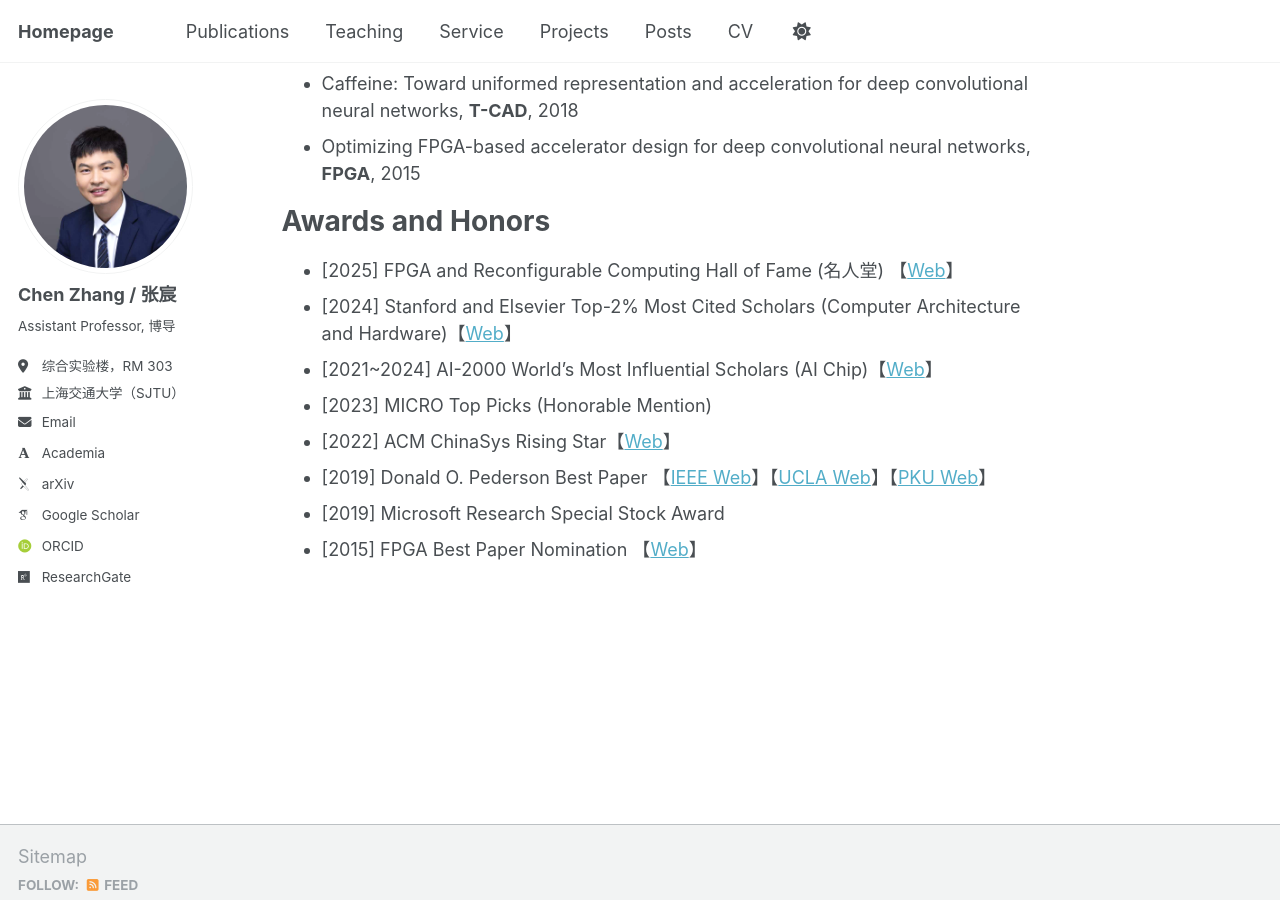
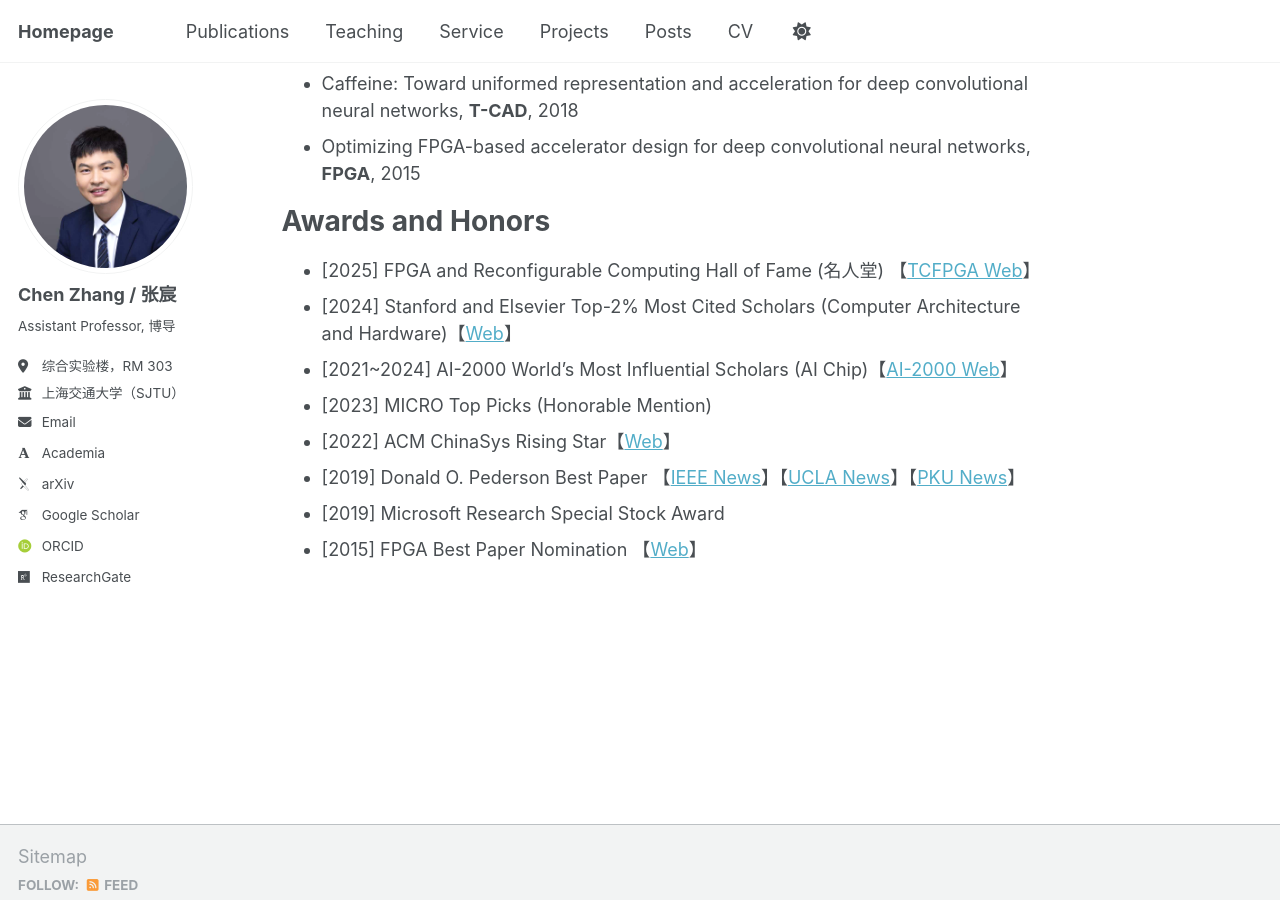
Before and after one commit to chenzhangsjtu/chenzhangsjtu.github.io, a Jekyll site: the page built from _pages/about.md, in a window 1280 px wide and 900 px high, scrolled down 1585 px. Built offline with Jekyll 4.4.1, drawn with Linux system fonts in a browser that asks for light colours; some web fonts are replaced.

Commit message:
Update about.md

```diff
--- a/_pages/about.md
+++ b/_pages/about.md
@@ -35,11 +35,11 @@ Selected Publications（[Full List](https://chenzhangsjtu.github.io/publications
 
 Awards and Honors
 ======
-- [2025] FPGA and Reconfigurable Computing Hall of Fame (名人堂) 【[Web](https://tcfpga.org/books/hall-of-fame/page/hall-of-fame-inductees)】
+- [2025] FPGA and Reconfigurable Computing Hall of Fame (名人堂) 【[TCFPGA Web](https://tcfpga.org/books/hall-of-fame/page/hall-of-fame-inductees)】
 - [2024] Stanford and Elsevier Top-2% Most Cited Scholars (Computer Architecture and Hardware)【[Web](https://topresearcherslist.com/Home/Profile/899190)】
-- [2021~2024] AI-2000 World's Most Influential Scholars (AI Chip)【[Web](https://www.aminer.cn/ai2000/ct)】
+- [2021~2024] AI-2000 World's Most Influential Scholars (AI Chip)【[AI-2000 Web](https://www.aminer.cn/ai2000/ct)】
 - [2023] MICRO Top Picks (Honorable Mention)
 - [2022] ACM ChinaSys Rising Star【[Web](https://chinasys.org/doku.php?id=awards)】
-- [2019] Donald O. Pederson Best Paper 【[IEEE Web](https://ieee-ceda.org/awards/donald-o-pederson-award#recipients)】【[UCLA Web](https://www.cs.ucla.edu/2019-donald-o-pederson-best-paper-award/)】【[PKU Web](https://cs.pku.edu.cn/info/1263/2440.htm)】
+- [2019] Donald O. Pederson Best Paper 【[IEEE News](https://ieee-ceda.org/awards/donald-o-pederson-award#recipients)】【[UCLA News](https://www.cs.ucla.edu/2019-donald-o-pederson-best-paper-award/)】【[PKU News](https://cs.pku.edu.cn/info/1263/2440.htm)】
 - [2019] Microsoft Research Special Stock Award
 - [2015] FPGA Best Paper Nomination 【[Web](https://www.isfpga.org/past/fpga2015/index.html)】
```
